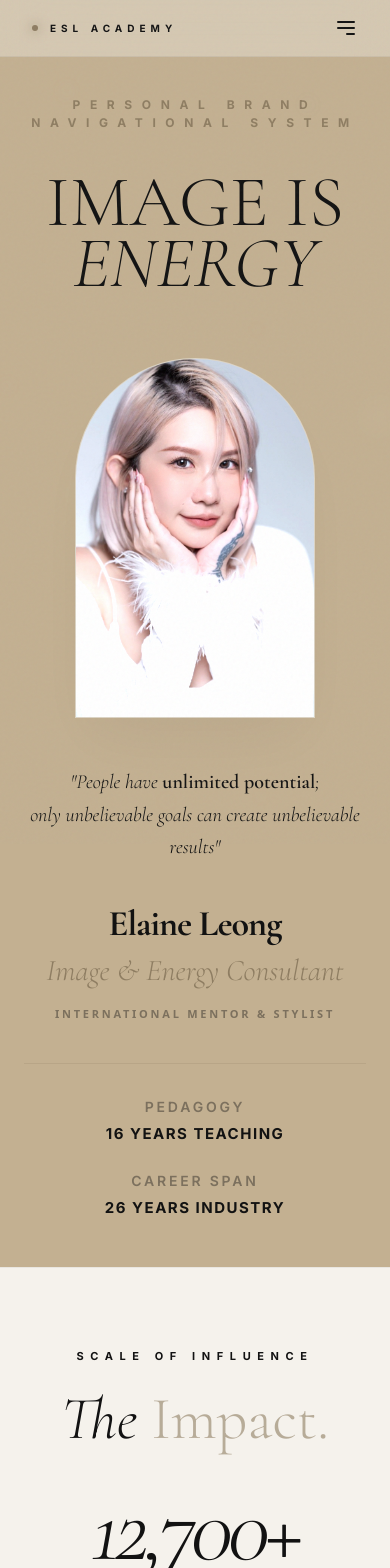
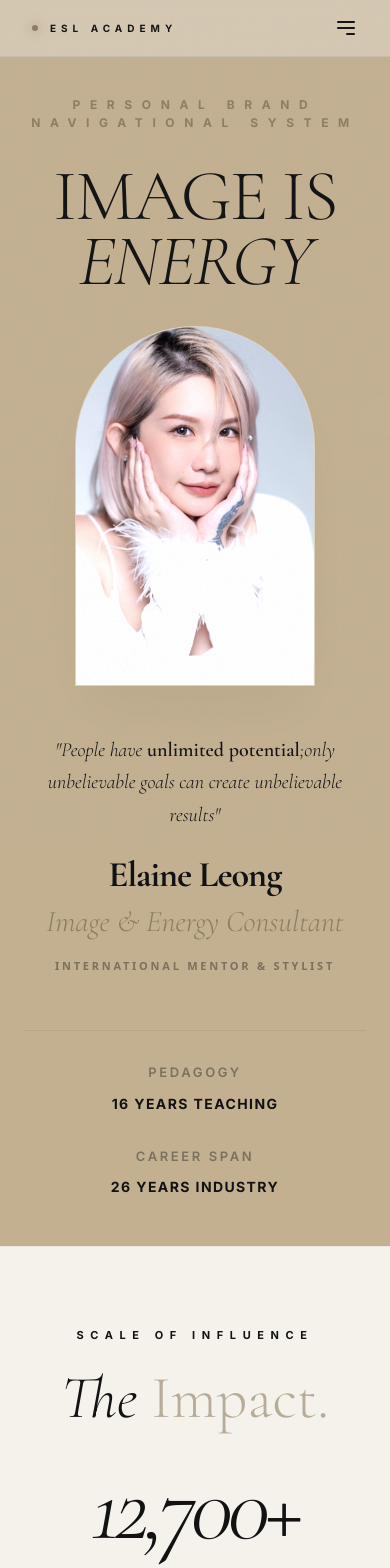
Before and after one commit to zxiang0608/elaineleongesl, a Next.js app: page / in a window 390 px wide. Shown: the top 1568 px of the page. Built offline with nearby package versions, Linux system fonts and the light colour scheme.

Commit message:
fix: mobile typography breaks and horizontal overflow

```diff
--- a/src/app/globals.css
+++ b/src/app/globals.css
@@ -71,11 +71,14 @@
     @apply border-border;
   }
 
+  html,
   body {
     font-family: 'Inter', sans-serif;
     background-color: var(--background);
     color: var(--foreground);
     overflow-x: hidden;
+    width: 100%;
+    max-width: 100vw;
   }
 }
 
--- a/src/components/Hero.tsx
+++ b/src/components/Hero.tsx
@@ -33,9 +33,9 @@ export function Hero() {
             <div className="z-10 w-full max-w-7xl mx-auto relative flex flex-col items-center">
 
                 {/* 1. Centered Headline */}
-                <div className="text-center mb-16 lg:mb-24 z-20">
-                    <p className="uppercase tracking-[0.8em] text-[12px] md:text-[14px] mb-10 text-khaki-dark font-bold hero-visible">Personal Brand Navigational System</p>
-                    <h1 className="serif text-7xl md:text-[150px] font-light leading-[0.85] tracking-normal hero-visible mix-blend-multiply shimmer-text">
+                <div className="text-center mb-8 md:mb-16 lg:mb-24 z-20">
+                    <p className="uppercase tracking-[0.8em] text-[12px] md:text-[14px] mb-8 md:mb-10 text-khaki-dark font-bold hero-visible">Personal Brand Navigational System</p>
+                    <h1 className="serif text-[4.5rem] leading-[0.9] md:leading-[0.85] md:text-[150px] font-light tracking-tight md:tracking-normal hero-visible mix-blend-multiply shimmer-text">
                         IMAGE IS <br />
                         <span className="italic text-khaki-dark">ENERGY</span>
                     </h1>
@@ -47,9 +47,9 @@ export function Hero() {
                     {/* Credentials Section */}
                     <div className="text-center lg:text-right flex flex-col items-center lg:items-end order-2 lg:order-1">
                         {/* Quote Moved Here */}
-                        <div className="mb-10 w-full text-center lg:text-right">
+                        <div className="mb-6 md:mb-10 w-full text-center lg:text-right px-4 md:px-0">
                             <p className="serif italic text-xl md:text-2xl leading-relaxed text-deep-charcoal">
-                                &quot;People have <span className="not-italic font-semibold text-deep-charcoal">unlimited potential</span>;<br />
+                                &quot;People have <span className="not-italic font-semibold text-deep-charcoal">unlimited potential</span>;<br className="hidden md:block" />
                                 only unbelievable goals can create unbelievable results&quot;
                             </p>
                         </div>
@@ -60,15 +60,15 @@ export function Hero() {
                             International Mentor & Stylist
                         </p>
 
-                        <div className="flex flex-wrap justify-center lg:justify-end items-center gap-6 md:gap-10 border-t border-khaki-dark/20 pt-8">
+                        <div className="flex flex-col lg:flex-row justify-center lg:justify-end items-center lg:items-center gap-8 md:gap-10 border-t border-khaki-dark/20 pt-8 w-full mt-4">
                             <div className="text-center lg:text-right">
-                                <span className="text-[14px] tracking-[0.2em] font-semibold uppercase block opacity-40 mb-1">Pedagogy</span>
-                                <span className="text-[15px] tracking-[0.1em] font-bold uppercase text-deep-charcoal">16 Years Teaching</span>
+                                <span className="text-[13px] md:text-[14px] tracking-[0.2em] font-semibold uppercase block opacity-40 mb-2 md:mb-1">Pedagogy</span>
+                                <span className="text-[14px] md:text-[15px] tracking-[0.1em] font-bold uppercase text-deep-charcoal">16 Years Teaching</span>
                             </div>
                             <div className="hidden lg:block w-[1px] h-8 bg-khaki-dark/20"></div>
                             <div className="text-center lg:text-right">
-                                <span className="text-[14px] tracking-[0.2em] font-semibold uppercase block opacity-40 mb-1">Career Span</span>
-                                <span className="text-[15px] tracking-[0.1em] font-bold uppercase text-deep-charcoal">26 Years Industry</span>
+                                <span className="text-[13px] md:text-[14px] tracking-[0.2em] font-semibold uppercase block opacity-40 mb-2 md:mb-1">Career Span</span>
+                                <span className="text-[14px] md:text-[15px] tracking-[0.1em] font-bold uppercase text-deep-charcoal">26 Years Industry</span>
                             </div>
                         </div>
                     </div>
```
